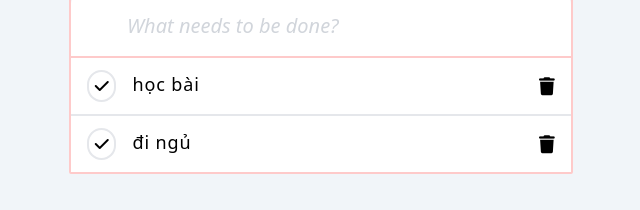
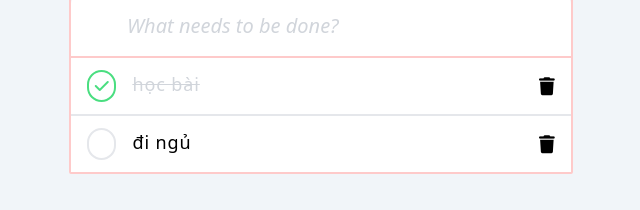
Before and after one commit to sansanhatecode/todolist-upgrade, a React (Create React App) app: page / in a window 1280 px wide. Both pictures are taken after a click on the button 420 px from the left and 288 px from the top of the page. Shown: the part 202-412 px from the top of the page, without its empty margins (319-959 px from the left). Built offline with nearby package versions, Linux system fonts and the light colour scheme.

Commit message:
finish check done

```diff
--- a/src/App.jsx
+++ b/src/App.jsx
@@ -55,10 +55,12 @@ class App extends React.Component {
     let doneId = e.currentTarget.id;
     // console.log(e.currentTarget.id)
     const {jobs} = this.state;
-    console.log(jobs);
     const newJobs = jobs;
-    newJobs[doneId].done = true;
-    // console.log(newJobs[doneId]);
+    newJobs[doneId].done = !jobs[doneId].done;
+    console.log(newJobs[doneId]);
+    this.setState({
+      jobs: newJobs,
+    })
   }
 
   render() {
--- a/src/components/ContentList.jsx
+++ b/src/components/ContentList.jsx
@@ -23,9 +23,14 @@ class ContentList extends React.Component {
                   <button
                     id={index}
                     onClick={(e) => handleDone(e)}
-                    className="border-2 border-gray-200 w-8 h-8 rounded-full"
+                    className={`border-2 w-8 h-8 rounded-full ${job.done ? `border-green-400` :  `border-gray-200`} `}
                   >
-                    <i className="fa-solid fa-check"></i>
+                    <i className={`
+                      fa-solid fa-check
+                      text-green-400
+                      ${job.done ? `` :  `hidden`}
+                      `}>
+                    </i>
                   </button>
                   <li
                     key={index}
@@ -33,7 +38,7 @@ class ContentList extends React.Component {
                   >
                     {/* done button */}
 
-                    <p className="flex-3">{job.name}</p>
+                    <p className = {`${job.done ? `text-gray-300 line-through` :  ``}`}>{job.name}</p>
                     {/* delete button */}
                     <button
                       id={index}
```
